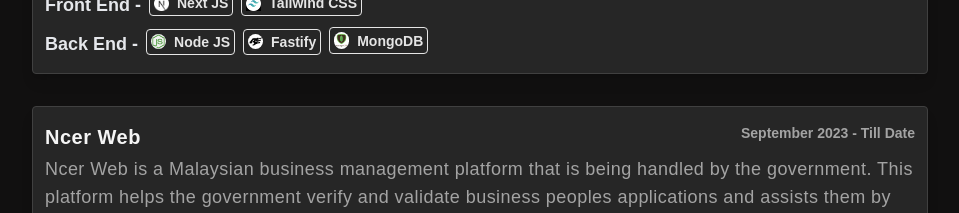
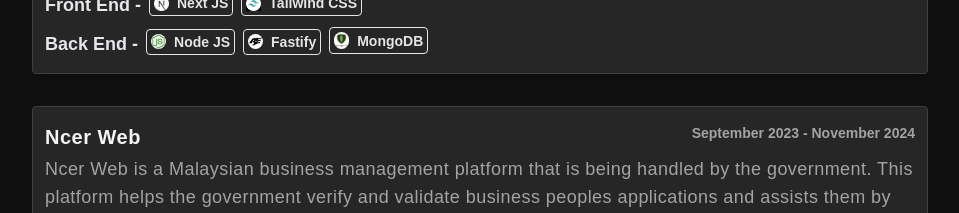
Before and after one commit to sanjaikumarv/my-port-folio, a Next.js app: page / in a window 1280 px wide. Shown: the part 1020-1233 px from the top of the page, without its empty margins (160-1119 px from the left). Built offline with nearby package versions, Linux system fonts and the light colour scheme; a web font is replaced by a local one.

Commit message:
feat : content updates

```diff
--- a/constents.ts
+++ b/constents.ts
@@ -35,6 +35,7 @@ export const projects = [
         "Swagger implementation for api’s documentation",
         "Nodemailer smtp setup for email notification",
         "Code review and testing",
+        "CI/CD for pre-production url",
       ],
     url: 'https://mobilab2u.com/'
   },
@@ -52,7 +53,7 @@ export const projects = [
         { name: "Express JS", img: "/express.png" },
         { name: "MongoDB", img: "/mongo.png" },
       ],
-    date: 'September 2023 - Till Date',
+    date: 'September 2023 - November 2024',
     points:
       [
         "Created all UI components with React for all types of form inputs",
@@ -60,6 +61,7 @@ export const projects = [
         "Created all API’s for the hall bookings.",
         "Nodemailer smtp setup for mail notification",
         "Code review and testing",
+        "CI/CD for pre-production url",
       ],
     url: 'https://nest.ncer.com.my/'
   },
```
Also changed, not shown: 1 other file (tests, documents, lock files or other folders).
